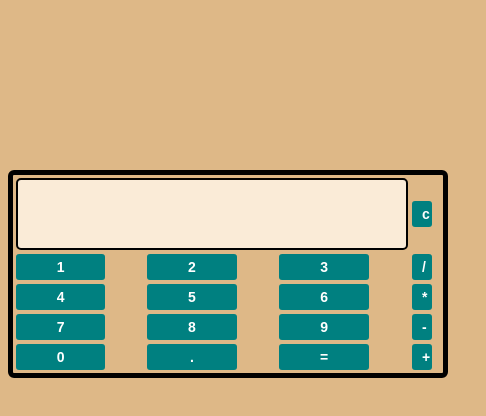
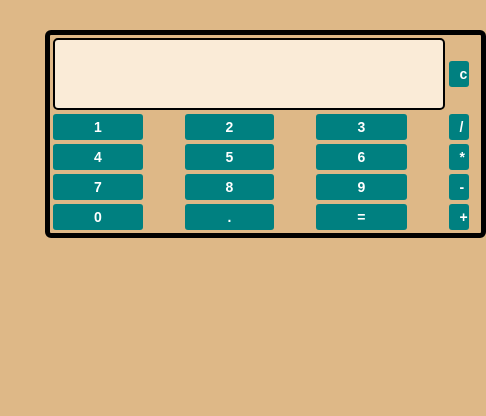
Before and after one commit to PureddyLavanya/MathCalculator, a plain HTML site: page index.html in a window 390 px wide. Shown: the whole page, 486 px wide, since content can reach past the window. Drawn offline with nearby package versions, Linux system fonts and the light colour scheme.

Commit message:
Update mystyle.css

```diff
--- a/mystyle.css
+++ b/mystyle.css
@@ -49,11 +49,13 @@ input[type="text"] {
 @media only screen and (max-width:480px){
    table {
     border:5px solid black;
-    margin-left: auto;
-    margin-right: auto;
-    margin-top:170px;
-    margin-bottom:100px;
-    border-radius:6px;;
+    margin-left:10%;
+    margin-right:10%;
+    margin-top:30px;
+    margin-bottom:30px;
+    border-radius:6px;
+    width:30%;
+     height:55%;
 }
     input[type="button"] {
     width: 70%;
```
